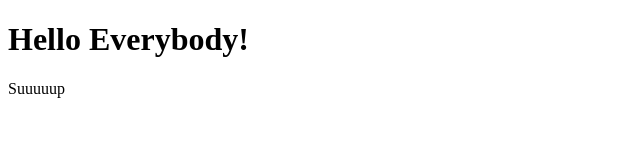
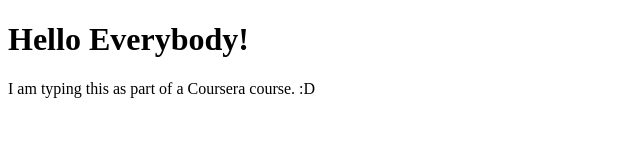
Before and after one commit to Kendowin/coursera-test, a plain HTML site: page site/index.html in a window 1280 px wide. Shown: the whole page, without its empty margins (0-640 px from the left). Drawn offline with Linux system fonts and the light colour scheme.

Commit message:
small addition to page content

```diff
--- a/site/index.html
+++ b/site/index.html
@@ -6,6 +6,6 @@
 </head>
 <body>
   <h1>Hello Everybody!</h1>
-  <p> Suuuuup </p>
+  <p> I am typing this as part of a Coursera course. :D </p>
  </body>
  </html>
```
